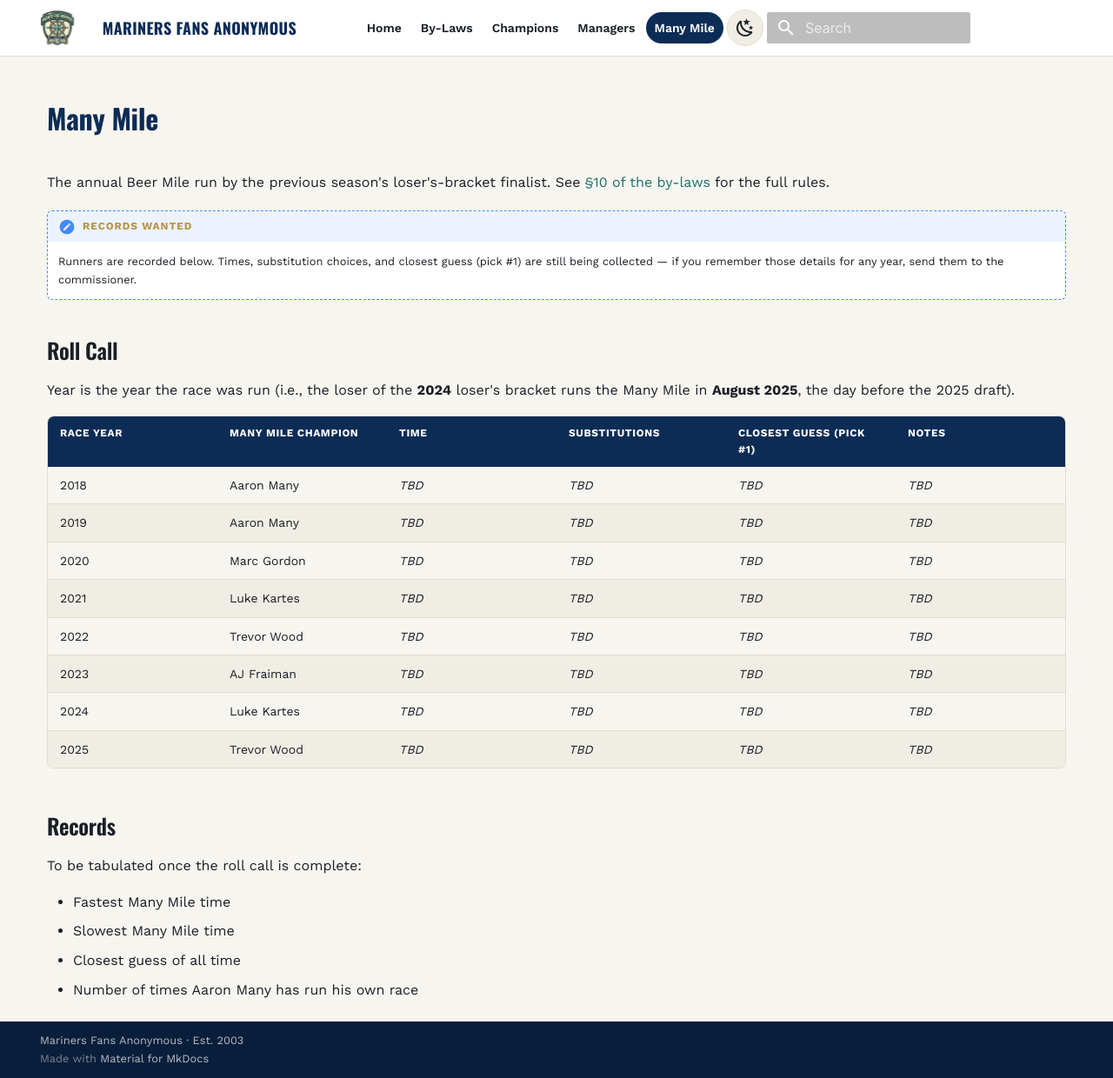
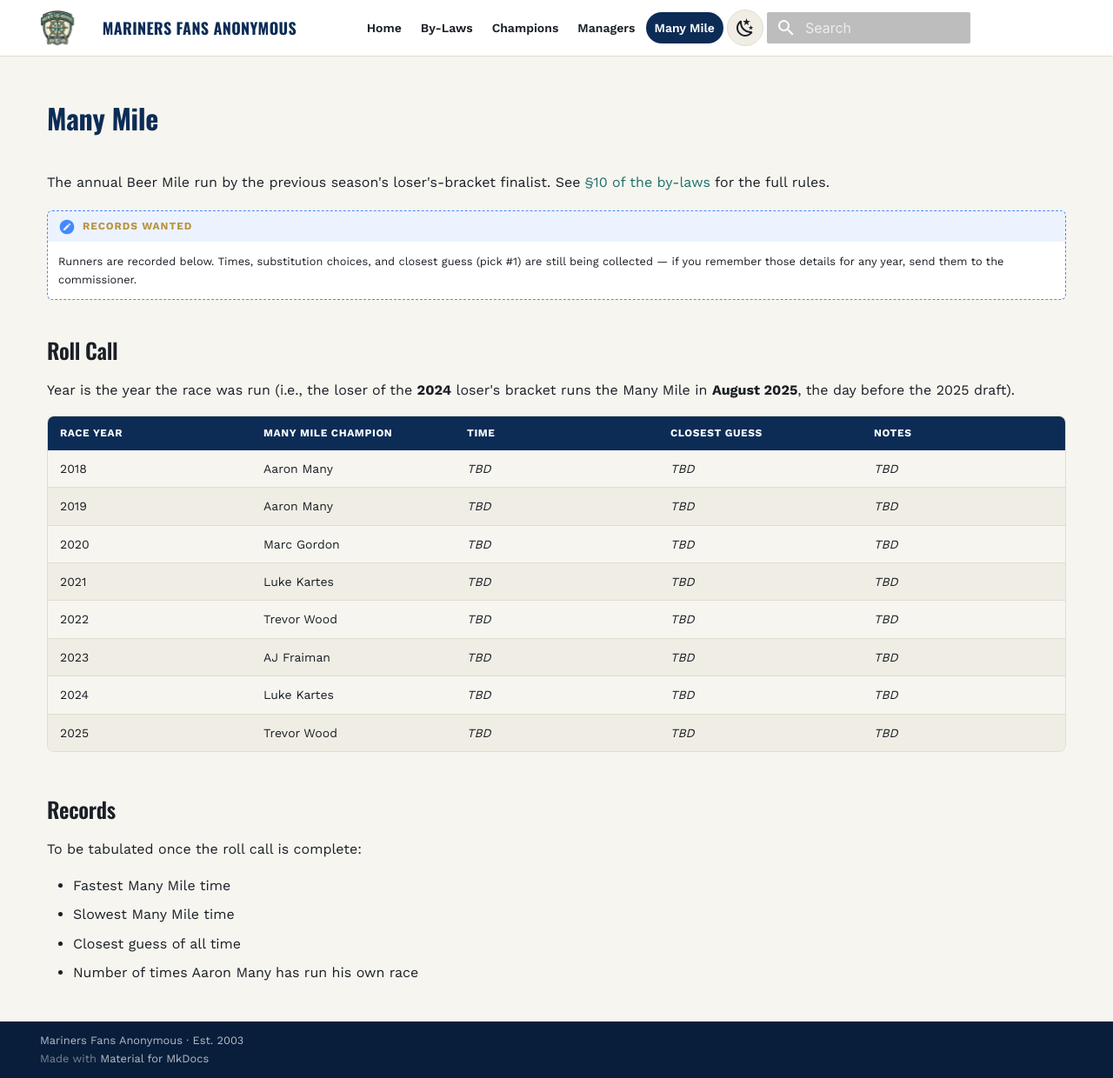
Before and after one commit to tefirman/mariners-fans-anonymous, an MkDocs documentation site: the page built from docs/many-mile.md, in a window 1280 px wide and 1240 px high. Shown: the whole window at 87% size. Built offline with MkDocs 1.6.1 and Material for MkDocs 9.7.7, drawn with Linux system fonts in a browser that asks for light colours.

Commit message:
Cleaning up Many Mile table

```diff
--- a/docs/many-mile.md
+++ b/docs/many-mile.md
@@ -9,16 +9,16 @@ The annual Beer Mile run by the previous season's loser's-bracket finalist. See
 
 Year is the year the race was run (i.e., the loser of the **2024** loser's bracket runs the Many Mile in **August 2025**, the day before the 2025 draft).
 
-| Race Year | Many Mile Champion | Time | Substitutions | Closest Guess (Pick #1) | Notes |
-|-----------|--------------------|------|---------------|-------------------------|-------|
-| 2018 | Aaron Many | _TBD_ | _TBD_ | _TBD_ | _TBD_ |
-| 2019 | Aaron Many | _TBD_ | _TBD_ | _TBD_ | _TBD_ |
-| 2020 | Marc Gordon | _TBD_ | _TBD_ | _TBD_ | _TBD_ |
-| 2021 | Luke Kartes | _TBD_ | _TBD_ | _TBD_ | _TBD_ |
-| 2022 | Trevor Wood | _TBD_ | _TBD_ | _TBD_ | _TBD_ |
-| 2023 | AJ Fraiman | _TBD_ | _TBD_ | _TBD_ | _TBD_ |
-| 2024 | Luke Kartes | _TBD_ | _TBD_ | _TBD_ | _TBD_ |
-| 2025 | Trevor Wood | _TBD_ | _TBD_ | _TBD_ | _TBD_ |
+| Race Year | Many Mile Champion | Time | Closest Guess | Notes |
+|-----------|--------------------|------|---------------|-------------------------|
+| 2018 | Aaron Many | _TBD_ | _TBD_ | _TBD_ |
+| 2019 | Aaron Many | _TBD_ | _TBD_ | _TBD_ |
+| 2020 | Marc Gordon | _TBD_ | _TBD_ | _TBD_ |
+| 2021 | Luke Kartes | _TBD_ | _TBD_ | _TBD_ |
+| 2022 | Trevor Wood | _TBD_ | _TBD_ | _TBD_ |
+| 2023 | AJ Fraiman | _TBD_ | _TBD_ | _TBD_ |
+| 2024 | Luke Kartes | _TBD_ | _TBD_ | _TBD_ |
+| 2025 | Trevor Wood | _TBD_ | _TBD_ | _TBD_ |
 
 ## Records
 
```
